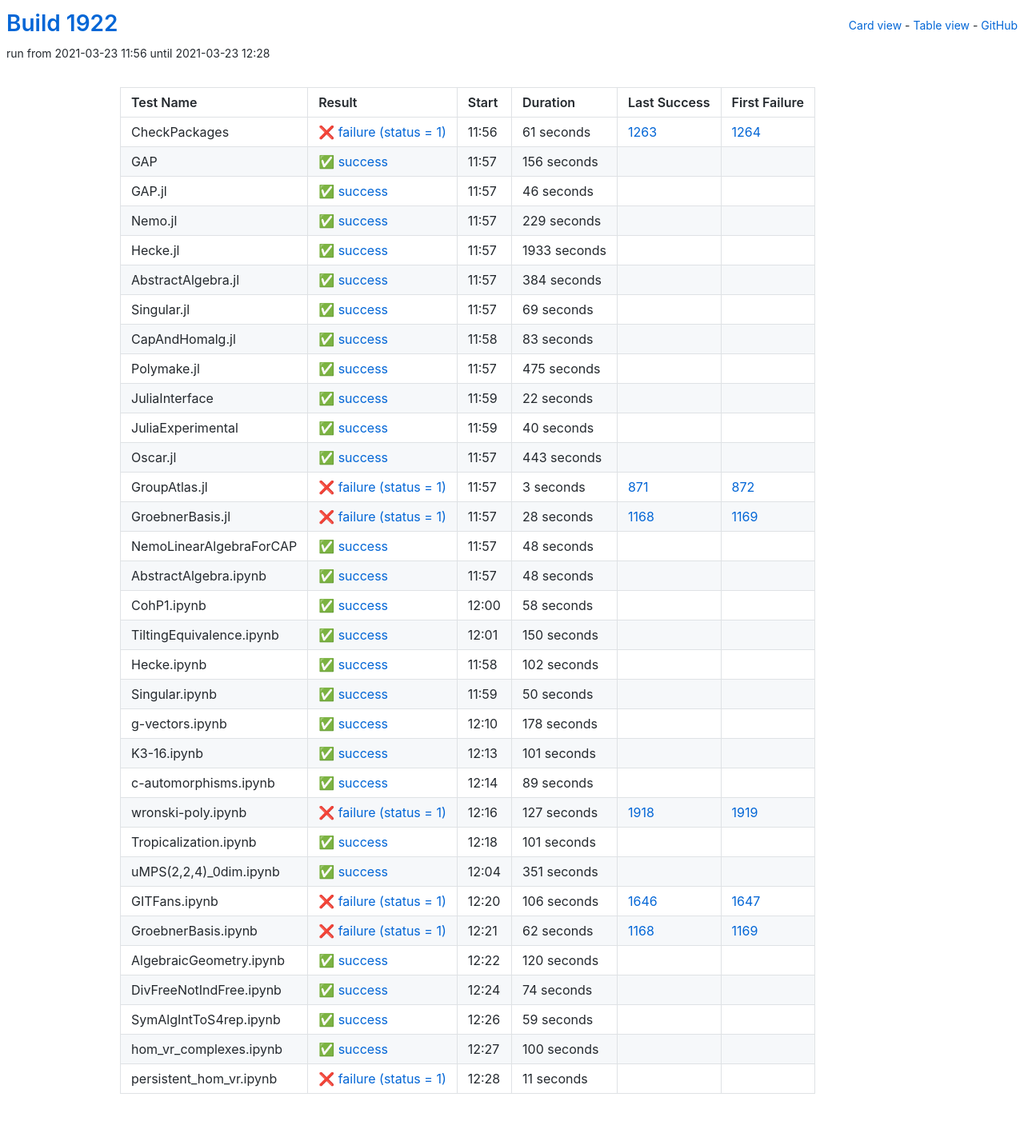
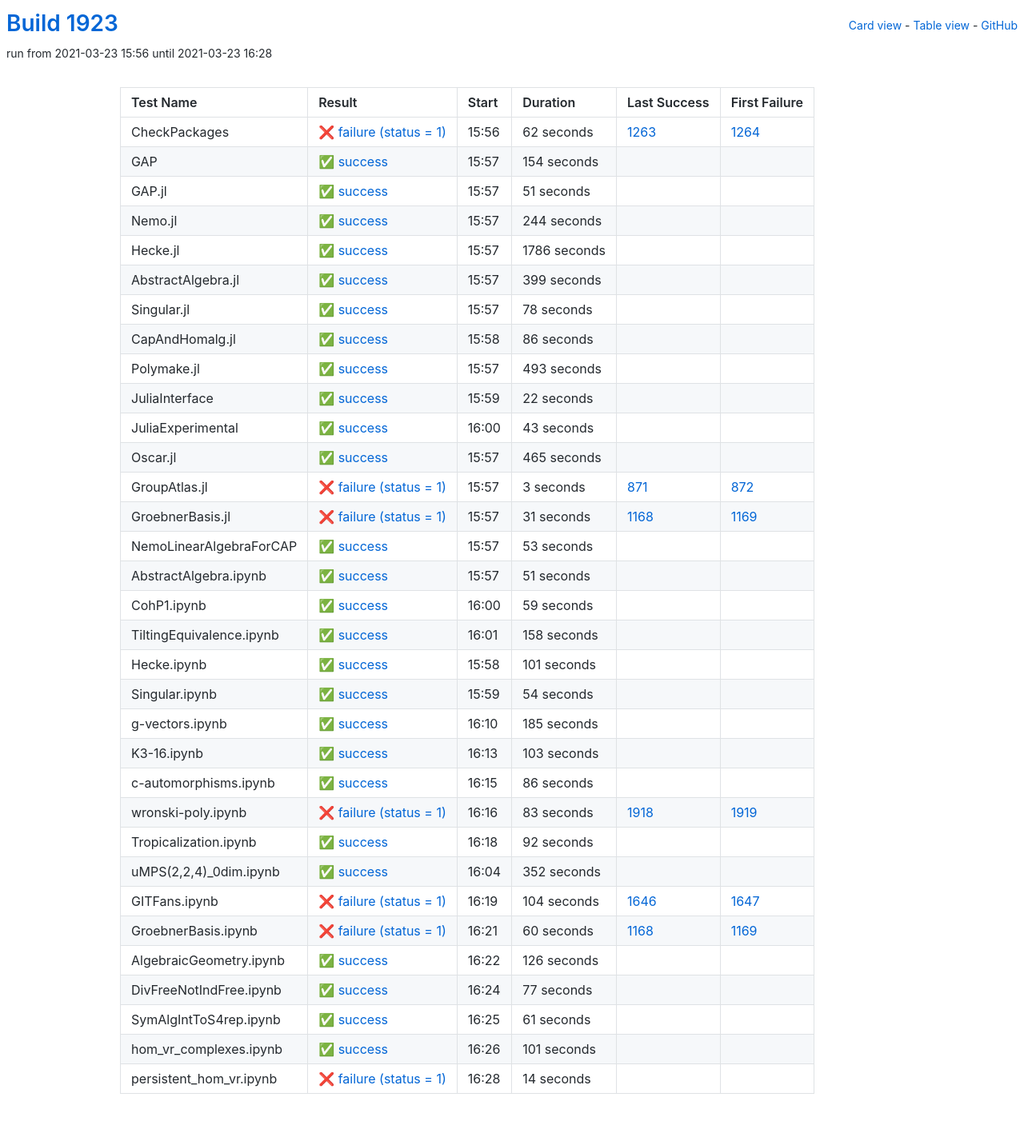
Before and after one commit to oscar-system/oscar-ci-status-stable, a Jekyll site: the page built from table.html, in a window 1280 px wide. Shown: the whole page at 80% size. Built offline with Jekyll 4.4.1, drawn with Linux system fonts in a browser that asks for light colours.

Commit message:
Build #1923

```diff
--- a/_data/ci.yml
+++ b/_data/ci.yml
@@ -1,6 +1,6 @@
 ---
-build: 1922
-build_url: https://oscarci.mathematik.uni-kl.de/job/oscar-stable/1922/
+build: 1923
+build_url: https://oscarci.mathematik.uni-kl.de/job/oscar-stable/1923/
 job: oscar-stable
 organization: oscar-system
 repo: oscar-ci-status-stable
@@ -8,116 +8,116 @@ repourl: https://github.com/oscar-system/oscar-ci-status-stable
 tests:
 - name: CheckPackages
   id: checkpackages
-  log: https://oscarci.mathematik.uni-kl.de/job/oscar-stable/1922/artifact/logs/build-1922/CheckPackages.log
-  start: 2021-03-23 11:56
+  log: https://oscarci.mathematik.uni-kl.de/job/oscar-stable/1923/artifact/logs/build-1923/CheckPackages.log
+  start: 2021-03-23 15:56
   success: false
   exitcode: 1
   status: failure
-  duration: 61
+  duration: 62
   last_success: 1263
   last_success_url: https://oscarci.mathematik.uni-kl.de/job/oscar-stable/1263/
   first_failure: 1264
   first_failure_url: https://oscarci.mathematik.uni-kl.de/job/oscar-stable/1264/
 - name: GAP
   id: gap
-  log: https://oscarci.mathematik.uni-kl.de/job/oscar-stable/1922/artifact/logs/build-1922/GAP.log
-  start: 2021-03-23 11:57
+  log: https://oscarci.mathematik.uni-kl.de/job/oscar-stable/1923/artifact/logs/build-1923/GAP.log
+  start: 2021-03-23 15:57
   success: true
   exitcode: 0
   status: success
-  duration: 156
+  duration: 154
   last_success: false
   last_success_url:
   first_failure: false
   first_failure_url:
 - name: GAP.jl
   id: gap-jl
-  log: https://oscarci.mathematik.uni-kl.de/job/oscar-stable/1922/artifact/logs/build-1922/GAP.jl.log
-  start: 2021-03-23 11:57
+  log: https://oscarci.mathematik.uni-kl.de/job/oscar-stable/1923/artifact/logs/build-1923/GAP.jl.log
+  start: 2021-03-23 15:57
   success: true
   exitcode: 0
   status: success
-  duration: 46
+  duration: 51
   last_success: false
   last_success_url:
   first_failure: false
   first_failure_url:
 - name: Nemo.jl
   id: nemo-jl
-  log: https://oscarci.mathematik.uni-kl.de/job/oscar-stable/1922/artifact/logs/build-1922/Nemo.jl.log
-  start: 2021-03-23 11:57
+  log: https://oscarci.mathematik.uni-kl.de/job/oscar-stable/1923/artifact/logs/build-1923/Nemo.jl.log
+  start: 2021-03-23 15:57
   success: true
   exitcode: 0
   status: success
-  duration: 229
+  duration: 244
   last_success: false
   last_success_url:
   first_failure: false
   first_failure_url:
 - name: Hecke.jl
   id: hecke-jl
-  log: https://oscarci.mathematik.uni-kl.de/job/oscar-stable/1922/artifact/logs/build-1922/Hecke.jl.log
-  start: 2021-03-23 11:57
+  log: https://oscarci.mathematik.uni-kl.de/job/oscar-stable/1923/artifact/logs/build-1923/Hecke.jl.log
+  start: 2021-03-23 15:57
   success: true
   exitcode: 0
   status: success
-  duration: 1933
+  duration: 1786
   last_success: false
   last_success_url:
   first_failure: false
   first_failure_url:
 - name: AbstractAlgebra.jl
   id: abstractalgebra-jl
-  log: https://oscarci.mathematik.uni-kl.de/job/oscar-stable/1922/artifact/logs/build-1922/AbstractAlgebra.jl.log
-  start: 2021-03-23 11:57
+  log: https://oscarci.mathematik.uni-kl.de/job/oscar-stable/1923/artifact/logs/build-1923/AbstractAlgebra.jl.log
+  start: 2021-03-23 15:57
   success: true
   exitcode: 0
   status: success
-  duration: 384
+  duration: 399
   last_success: false
   last_success_url:
   first_failure: false
   first_failure_url:
 - name: Singular.jl
   id: singular-jl
-  log: https://oscarci.mathematik.uni-kl.de/job/oscar-stable/1922/artifact/logs/build-1922/Singular.jl.log
-  start: 2021-03-23 11:57
+  log: https://oscarci.mathematik.uni-kl.de/job/oscar-stable/1923/artifact/logs/build-1923/Singular.jl.log
+  start: 2021-03-23 15:57
   success: true
   exitcode: 0
   status: success
-  duration: 69
+  duration: 78
   last_success: false
   last_success_url:
   first_failure: false
   first_failure_url:
 - name: CapAndHomalg.jl
   id: capandhomalg-jl
-  log: https://oscarci.mathematik.uni-kl.de/job/oscar-stable/1922/artifact/logs/build-1922/CapAndHomalg.jl.log
-  start: 2021-03-23 11:58
+  log: https://oscarci.mathematik.uni-kl.de/job/oscar-stable/1923/artifact/logs/build-1923/CapAndHomalg.jl.log
+  start: 2021-03-23 15:58
   success: true
   exitcode: 0
   status: success
-  duration: 83
+  duration: 86
   last_success: false
   last_success_url:
   first_failure: false
   first_failure_url:
 - name: Polymake.jl
   id: polymake-jl
-  log: https://oscarci.mathematik.uni-kl.de/job/oscar-stable/1922/artifact/logs/build-1922/Polymake.jl.log
-  start: 2021-03-23 11:57
+  log: https://oscarci.mathematik.uni-kl.de/job/oscar-stable/1923/artifact/logs/build-1923/Polymake.jl.log
+  start: 2021-03-23 15:57
   success: true
   exitcode: 0
   status: success
-  duration: 475
+  duration: 493
   last_success: false
   last_success_url:
   first_failure: false
   first_failure_url:
 - name: JuliaInterface
   id: juliainterface
-  log: https://oscarci.mathematik.uni-kl.de/job/oscar-stable/1922/artifact/logs/build-1922/JuliaInterface.log
-  start: 2021-03-23 11:59
+  log: https://oscarci.mathematik.uni-kl.de/job/oscar-stable/1923/artifact/logs/build-1923/JuliaInterface.log
+  start: 2021-03-23 15:59
   success: true
   exitcode: 0
   status: success
@@ -128,32 +128,32 @@ tests:
   first_failure_url:
 - name: JuliaExperimental
   id: juliaexperimental
-  log: https://oscarci.mathematik.uni-kl.de/job/oscar-stable/1922/artifact/logs/build-1922/JuliaExperimental.log
-  start: 2021-03-23 11:59
+  log: https://oscarci.mathematik.uni-kl.de/job/oscar-stable/1923/artifact/logs/build-1923/JuliaExperimental.log
+  start: 2021-03-23 16:00
   success: true
   exitcode: 0
   status: success
-  duration: 40
+  duration: 43
   last_success: false
   last_success_url:
   first_failure: false
   first_failure_url:
 - name: Oscar.jl
   id: oscar-jl
-  log: https://oscarci.mathematik.uni-kl.de/job/oscar-stable/1922/artifact/logs/build-1922/Oscar.jl.log
-  start: 2021-03-23 11:57
+  log: https://oscarci.mathematik.uni-kl.de/job/oscar-stable/1923/artifact/logs/build-1923/Oscar.jl.log
+  start: 2021-03-23 15:57
   success: true
   exitcode: 0
   status: success
-  duration: 443
+  duration: 465
   last_success: false
   last_success_url:
   first_failure: false
   first_failure_url:
 - name: GroupAtlas.jl
   id: groupatlas-jl
-  log: https://oscarci.mathematik.uni-kl.de/job/oscar-stable/1922/artifact/logs/build-1922/GroupAtlas.jl.log
-  start: 2021-03-23 11:57
+  log: https://oscarci.mathematik.uni-kl.de/job/oscar-stable/1923/artifact/logs/build-1923/GroupAtlas.jl.log
+  start: 2021-03-23 15:57
   success: false
   exitcode: 1
   status: failure
@@ -164,104 +164,68 @@ tests:
   first_failure_url: https://oscarci.mathematik.uni-kl.de/job/oscar-stable/872/
 - name: GroebnerBasis.jl
   id: groebnerbasis-jl
-  log: https://oscarci.mathematik.uni-kl.de/job/oscar-stable/1922/artifact/logs/build-1922/GroebnerBasis.jl.log
-  start: 2021-03-23 11:57
+  log: https://oscarci.mathematik.uni-kl.de/job/oscar-stable/1923/artifact/logs/build-1923/GroebnerBasis.jl.log
+  start: 2021-03-23 15:57
   success: false
   exitcode: 1
   status: failure
-  duration: 28
+  duration: 31
   last_success: 1168
   last_success_url: https://oscarci.mathematik.uni-kl.de/job/oscar-stable/1168/
   first_failure: 1169
   first_failure_url: https://oscarci.mathematik.uni-kl.de/job/oscar-stable/1169/
 - name: NemoLinearAlgebraForCAP
   id: nemolinearalgebraforcap
-  log: https://oscarci.mathematik.uni-kl.de/job/oscar-stable/1922/artifact/logs/build-1922/NemoLinearAlgebraForCAP.log
-  start: 2021-03-23 11:57
+  log: https://oscarci.mathematik.uni-kl.de/job/oscar-stable/1923/artifact/logs/build-1923/NemoLinearAlgebraForCAP.log
+  start: 2021-03-23 15:57
   success: true
   exitcode: 0
   status: success
-  duration: 48
+  duration: 53
   last_success: false
   last_success_url:
   first_failure: false
   first_failure_url:
 - name: AbstractAlgebra.ipynb
   id: abstractalgebra-ipynb
-  log: https://oscarci.mathematik.uni-kl.de/job/oscar-stable/1922/artifact/logs/build-1922/AbstractAlgebra.ipynb.log
-  start: 2021-03-23 11:57
+  log: https://oscarci.mathematik.uni-kl.de/job/oscar-stable/1923/artifact/logs/build-1923/AbstractAlgebra.ipynb.log
+  start: 2021-03-23 15:57
   success: true
   exitcode: 0
   status: success
-  duration: 48
+  duration: 51
   last_success: false
   last_success_url:
   first_failure: false
   first_failure_url:
 - name: CohP1.ipynb
   id: cohp1-ipynb
-  log: https://oscarci.mathematik.uni-kl.de/job/oscar-stable/1922/artifact/logs/build-1922/CohP1.ipynb.log
-  start: 2021-03-23 12:00
+  log: https://oscarci.mathematik.uni-kl.de/job/oscar-stable/1923/artifact/logs/build-1923/CohP1.ipynb.log
+  start: 2021-03-23 16:00
   success: true
   exitcode: 0
   status: success
-  duration: 58
+  duration: 59
   last_success: false
   last_success_url:
   first_failure: false
   first_failure_url:
 - name: TiltingEquivalence.ipynb
   id: tiltingequivalence-ipynb
-  log: https://oscarci.mathematik.uni-kl.de/job/oscar-stable/1922/artifact/logs/build-1922/TiltingEquivalence.ipynb.log
-  start: 2021-03-23 12:01
+  log: https://oscarci.mathematik.uni-kl.de/job/oscar-stable/1923/artifact/logs/build-1923/TiltingEquivalence.ipynb.log
+  start: 2021-03-23 16:01
   success: true
   exitcode: 0
   status: success
-  duration: 150
+  duration: 158
   last_success: false
   last_success_url:
   first_failure: false
   first_failure_url:
 - name: Hecke.ipynb
   id: hecke-ipynb
-  log: https://oscarci.mathematik.uni-kl.de/job/oscar-stable/1922/artifact/logs/build-1922/Hecke.ipynb.log
-  start: 2021-03-23 11:58
-  success: true
-  exitcode: 0
-  status: success
-  duration: 102
-  last_success: false
-  last_success_url:
-  first_failure: false
-  first_failure_url:
-- name: Singular.ipynb
-  id: singular-ipynb
-  log: https://oscarci.mathematik.uni-kl.de/job/oscar-stable/1922/artifact/logs/build-1922/Singular.ipynb.log
-  start: 2021-03-23 11:59
-  success: true
-  exitcode: 0
-  status: success
-  duration: 50
-  last_success: false
-  last_success_url:
-  first_failure: false
-  first_failure_url:
-- name: g-vectors.ipynb
-  id: g-vectors-ipynb
-  log: https://oscarci.mathematik.uni-kl.de/job/oscar-stable/1922/artifact/logs/build-1922/g-vectors.ipynb.log
-  start: 2021-03-23 12:10
-  success: true
-  exitcode: 0
-  status: success
-  duration: 178
-  last_success: false
-  last_success_url:
-  first_failure: false
-  first_failure_url:
-- name: K3-16.ipynb
-  id: k3-16-ipynb
-  log: https://oscarci.mathematik.uni-kl.de/job/oscar-stable/1922/artifact/logs/build-1922/K3-16.ipynb.log
-  start: 2021-03-23 12:13
+  log: https://oscarci.mathematik.uni-kl.de/job/oscar-stable/1923/artifact/logs/build-1923/Hecke.ipynb.log
+  start: 2021-03-23 15:58
   success: true
   exitcode: 0
   status: success
@@ -270,34 +234,154 @@ tests:
   last_success_url:
   first_failure: false
   first_failure_url:
-- name: c-automorphisms.ipynb
-  id: c-automorphisms-ipynb
-  log: https://oscarci.mathematik.uni-kl.de/job/oscar-stable/1922/artifact/logs/build-1922/c-automorphisms.ipynb.log
-  start: 2021-03-23 12:14
+- name: Singular.ipynb
+  id: singular-ipynb
+  log: https://oscarci.mathematik.uni-kl.de/job/oscar-stable/1923/artifact/logs/build-1923/Singular.ipynb.log
+  start: 2021-03-23 15:59
   success: true
   exitcode: 0
   status: success
-  duration: 89
+  duration: 54
+  last_success: false
+  last_success_url:
+  first_failure: false
+  first_failure_url:
+- name: g-vectors.ipynb
+  id: g-vectors-ipynb
+  log: https://oscarci.mathematik.uni-kl.de/job/oscar-stable/1923/artifact/logs/build-1923/g-vectors.ipynb.log
+  start: 2021-03-23 16:10
+  success: true
+  exitcode: 0
+  status: success
+  duration: 185
+  last_success: false
+  last_success_url:
+  first_failure: false
+  first_failure_url:
+- name: K3-16.ipynb
+  id: k3-16-ipynb
+  log: https://oscarci.mathematik.uni-kl.de/job/oscar-stable/1923/artifact/logs/build-1923/K3-16.ipynb.log
+  start: 2021-03-23 16:13
+  success: true
+  exitcode: 0
+  status: success
+  duration: 103
+  last_success: false
+  last_success_url:
+  first_failure: false
+  first_failure_url:
+- name: c-automorphisms.ipynb
+  id: c-automorphisms-ipynb
+  log: https://oscarci.mathematik.uni-kl.de/job/oscar-stable/1923/artifact/logs/build-1923/c-automorphisms.ipynb.log
+  start: 2021-03-23 16:15
+  success: true
+  exitcode: 0
+  status: success
+  duration: 86
   last_success: false
   last_success_url:
   first_failure: false
   first_failure_url:
 - name: wronski-poly.ipynb
   id: wronski-poly-ipynb
-  log: https://oscarci.mathematik.uni-kl.de/job/oscar-stable/1922/artifact/logs/build-1922/wronski-poly.ipynb.log
-  start: 2021-03-23 12:16
+  log: https://oscarci.mathematik.uni-kl.de/job/oscar-stable/1923/artifact/logs/build-1923/wronski-poly.ipynb.log
+  start: 2021-03-23 16:16
   success: false
   exitcode: 1
   status: failure
-  duration: 127
+  duration: 83
   last_success: 1918
   last_success_url: https://oscarci.mathematik.uni-kl.de/job/oscar-stable/1918/
   first_failure: 1919
   first_failure_url: https://oscarci.mathematik.uni-kl.de/job/oscar-stable/1919/
 - name: Tropicalization.ipynb
   id: tropicalization-ipynb
-  log: https://oscarci.mathematik.uni-kl.de/job/oscar-stable/1922/artifact/logs/build-1922/Tropicalization.ipynb.log
-  start: 2021-03-23 12:18
+  log: https://oscarci.mathematik.uni-kl.de/job/oscar-stable/1923/artifact/logs/build-1923/Tropicalization.ipynb.log
+  start: 2021-03-23 16:18
+  success: true
+  exitcode: 0
+  status: success
+  duration: 92
+  last_success: false
+  last_success_url:
+  first_failure: false
+  first_failure_url:
+- name: uMPS(2,2,4)_0dim.ipynb
+  id: umps-2-2-4-0dim-ipynb
+  log: https://oscarci.mathematik.uni-kl.de/job/oscar-stable/1923/artifact/logs/build-1923/uMPS-2-2-4-_0dim.ipynb.log
+  start: 2021-03-23 16:04
+  success: true
+  exitcode: 0
+  status: success
+  duration: 352
+  last_success: false
+  last_success_url:
+  first_failure: false
+  first_failure_url:
+- name: GITFans.ipynb
+  id: gitfans-ipynb
+  log: https://oscarci.mathematik.uni-kl.de/job/oscar-stable/1923/artifact/logs/build-1923/GITFans.ipynb.log
+  start: 2021-03-23 16:19
+  success: false
+  exitcode: 1
+  status: failure
+  duration: 104
+  last_success: 1646
+  last_success_url: https://oscarci.mathematik.uni-kl.de/job/oscar-stable/1646/
+  first_failure: 1647
+  first_failure_url: https://oscarci.mathematik.uni-kl.de/job/oscar-stable/1647/
+- name: GroebnerBasis.ipynb
+  id: groebnerbasis-ipynb
+  log: https://oscarci.mathematik.uni-kl.de/job/oscar-stable/1923/artifact/logs/build-1923/GroebnerBasis.ipynb.log
+  start: 2021-03-23 16:21
+  success: false
+  exitcode: 1
+  status: failure
+  duration: 60
+  last_success: 1168
+  last_success_url: https://oscarci.mathematik.uni-kl.de/job/oscar-stable/1168/
+  first_failure: 1169
+  first_failure_url: https://oscarci.mathematik.uni-kl.de/job/oscar-stable/1169/
+- name: AlgebraicGeometry.ipynb
+  id: algebraicgeometry-ipynb
+  log: https://oscarci.mathematik.uni-kl.de/job/oscar-stable/1923/artifact/logs/build-1923/AlgebraicGeometry.ipynb.log
+  start: 2021-03-23 16:22
+  success: true
+  exitcode: 0
+  status: success
+  duration: 126
+  last_success: false
+  last_success_url:
+  first_failure: false
+  first_failure_url:
+- name: DivFreeNotIndFree.ipynb
+  id: divfreenotindfree-ipynb
+  log: https://oscarci.mathematik.uni-kl.de/job/oscar-stable/1923/artifact/logs/build-1923/DivFreeNotIndFree.ipynb.log
+  start: 2021-03-23 16:24
+  success: true
+  exitcode: 0
+  status: success
+  duration: 77
+  last_success: false
+  last_success_url:
+  first_failure: false
+  first_failure_url:
+- name: SymAlgIntToS4rep.ipynb
+  id: symalginttos4rep-ipynb
+  log: https://oscarci.mathematik.uni-kl.de/job/oscar-stable/1923/artifact/logs/build-1923/SymAlgIntToS4rep.ipynb.log
+  start: 2021-03-23 16:25
+  success: true
+  exitcode: 0
+  status: success
+  duration: 61
+  last_success: false
+  last_success_url:
+  first_failure: false
+  first_failure_url:
+- name: hom_vr_complexes.ipynb
+  id: hom-vr-complexes-ipynb
+  log: https://oscarci.mathematik.uni-kl.de/job/oscar-stable/1923/artifact/logs/build-1923/hom_vr_complexes.ipynb.log
+  start: 2021-03-23 16:26
   success: true
   exitcode: 0
   status: success
@@ -306,99 +390,15 @@ tests:
   last_success_url:
   first_failure: false
   first_failure_url:
-- name: uMPS(2,2,4)_0dim.ipynb
-  id: umps-2-2-4-0dim-ipynb
-  log: https://oscarci.mathematik.uni-kl.de/job/oscar-stable/1922/artifact/logs/build-1922/uMPS-2-2-4-_0dim.ipynb.log
-  start: 2021-03-23 12:04
-  success: true
-  exitcode: 0
-  status: success
-  duration: 351
+- name: persistent_hom_vr.ipynb
+  id: persistent-hom-vr-ipynb
+  log: https://oscarci.mathematik.uni-kl.de/job/oscar-stable/1923/artifact/logs/build-1923/persistent_hom_vr.ipynb.log
+  start: 2021-03-23 16:28
+  success: false
+  exitcode: 1
+  status: failure
+  duration: 14
   last_success: false
   last_success_url:
   first_failure: false
   first_failure_url:
-- name: GITFans.ipynb
-  id: gitfans-ipynb
-  log: https://oscarci.mathematik.uni-kl.de/job/oscar-stable/1922/artifact/logs/build-1922/GITFans.ipynb.log
-  start: 2021-03-23 12:20
-  success: false
-  exitcode: 1
-  status: failure
-  duration: 106
-  last_success: 1646
-  last_success_url: https://oscarci.mathematik.uni-kl.de/job/oscar-stable/1646/
-  first_failure: 1647
-  first_failure_url: https://oscarci.mathematik.uni-kl.de/job/oscar-stable/1647/
-- name: GroebnerBasis.ipynb
-  id: groebnerbasis-ipynb
-  log: https://oscarci.mathematik.uni-kl.de/job/oscar-stable/1922/artifact/logs/build-1922/GroebnerBasis.ipynb.log
-  start: 2021-03-23 12:21
-  success: false
-  exitcode: 1
-  status: failure
-  duration: 62
-  last_success: 1168
-  last_success_url: https://oscarci.mathematik.uni-kl.de/job/oscar-stable/1168/
-  first_failure: 1169
-  first_failure_url: https://oscarci.mathematik.uni-kl.de/job/oscar-stable/1169/
-- name: AlgebraicGeometry.ipynb
-  id: algebraicgeometry-ipynb
-  log: https://oscarci.mathematik.uni-kl.de/job/oscar-stable/1922/artifact/logs/build-1922/AlgebraicGeometry.ipynb.log
-  start: 2021-03-23 12:22
-  success: true
-  exitcode: 0
-  status: success
-  duration: 120
-  last_success: false
-  last_success_url:
-  first_failure: false
-  first_failure_url:
-- name: DivFreeNotIndFree.ipynb
-  id: divfreenotindfree-ipynb
-  log: https://oscarci.mathematik.uni-kl.de/job/oscar-stable/1922/artifact/logs/build-1922/DivFreeNotIndFree.ipynb.log
-  start: 2021-03-23 12:24
-  success: true
-  exitcode: 0
-  status: success
-  duration: 74
-  last_success: false
-  last_success_url:
-  first_failure: false
-  first_failure_url:
-- name: SymAlgIntToS4rep.ipynb
-  id: symalginttos4rep-ipynb
-  log: https://oscarci.mathematik.uni-kl.de/job/oscar-stable/1922/artifact/logs/build-1922/SymAlgIntToS4rep.ipynb.log
-  start: 2021-03-23 12:26
-  success: true
-  exitcode: 0
-  status: success
-  duration: 59
-  last_success: false
-  last_success_url:
-  first_failure: false
-  first_failure_url:
-- name: hom_vr_complexes.ipynb
-  id: hom-vr-complexes-ipynb
-  log: https://oscarci.mathematik.uni-kl.de/job/oscar-stable/1922/artifact/logs/build-1922/hom_vr_complexes.ipynb.log
-  start: 2021-03-23 12:27
-  success: true
-  exitcode: 0
-  status: success
-  duration: 100
-  last_success: false
-  last_success_url:
-  first_failure: false
-  first_failure_url:
-- name: persistent_hom_vr.ipynb
-  id: persistent-hom-vr-ipynb
-  log: https://oscarci.mathematik.uni-kl.de/job/oscar-stable/1922/artifact/logs/build-1922/persistent_hom_vr.ipynb.log
-  start: 2021-03-23 12:28
-  success: false
-  exitcode: 1
-  status: failure
-  duration: 11
-  last_success: false
-  last_success_url:
-  first_failure: false
-  first_failure_url:
```
Also changed, not shown: README.md.
